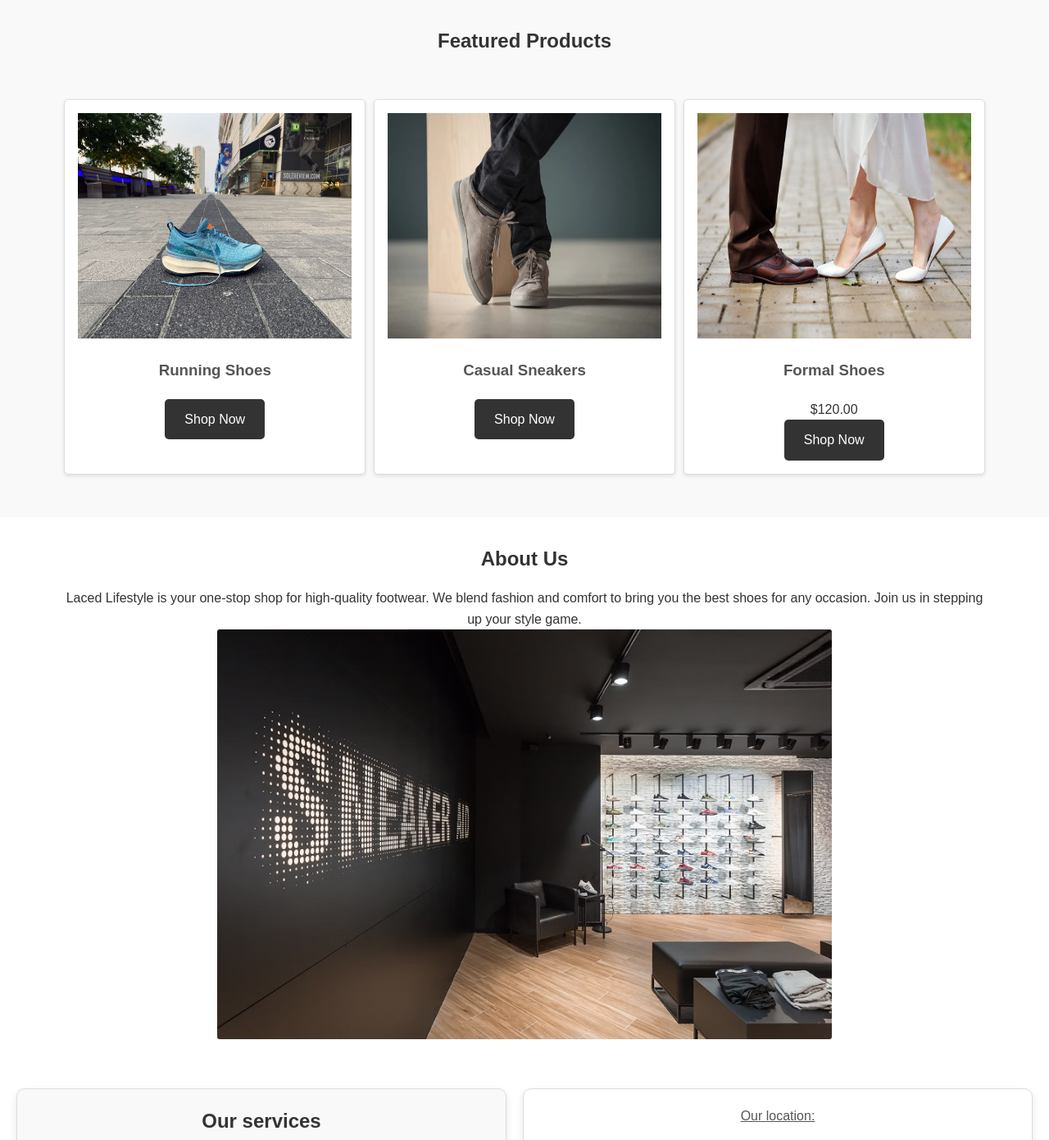
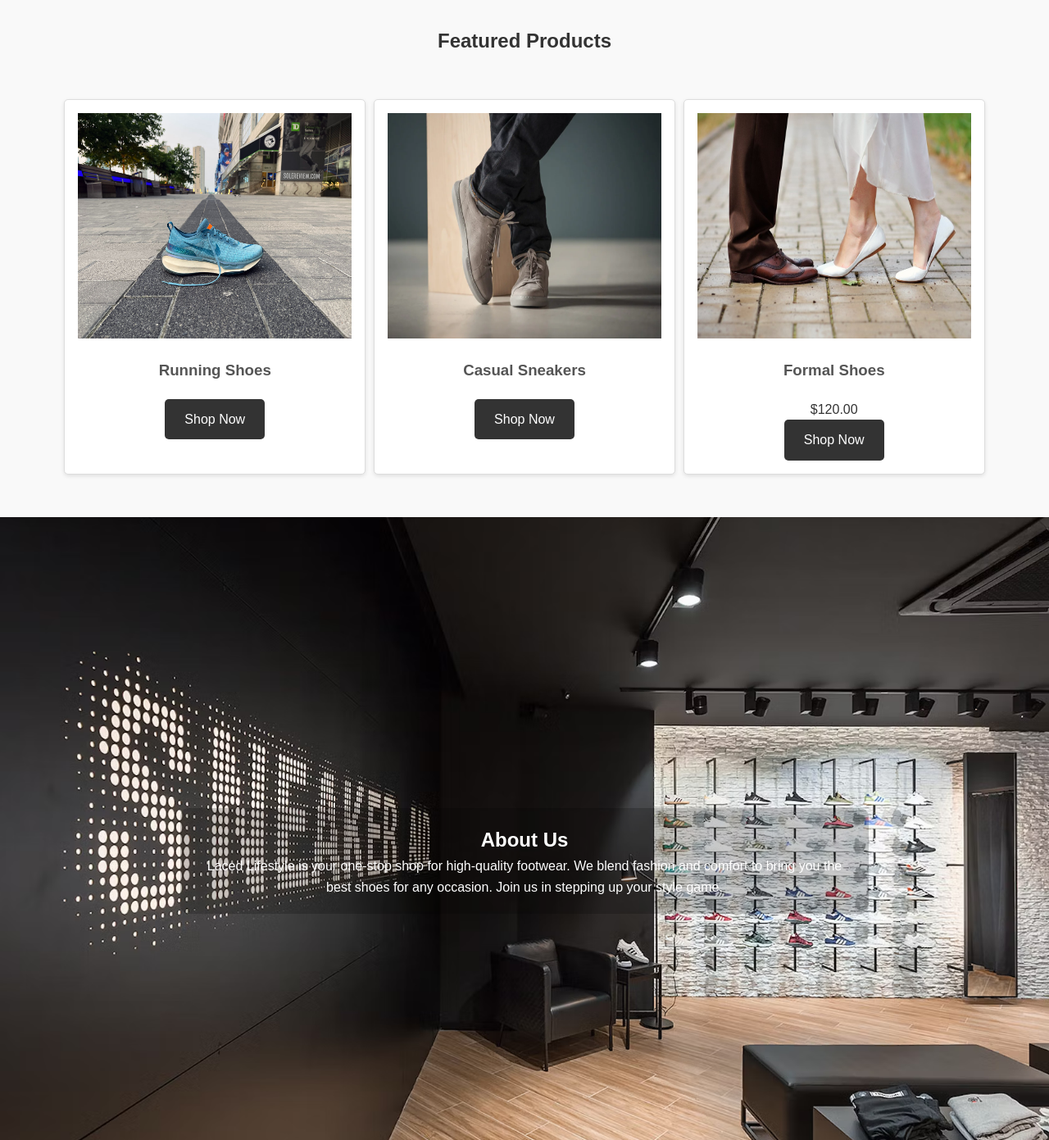
Before and after one commit to urangegaj/UEB24_Gr13, a PHP site: page / in a window 1280 px wide. Shown: the part 1057-2448 px from the top of the page at 82% size. Run offline with PHP 8.4, Linux system fonts and the light colour scheme.

Commit message:
home page about us modified

```diff
--- a/index.html
+++ b/index.html
@@ -118,17 +118,11 @@
     </section>
 
     <section id="about" class="about">
-        <div class="container">
+        <div class="about-container">
             <h2>About Us</h2>
             <p>Laced Lifestyle is your one-stop shop for high-quality footwear. We blend fashion and comfort to bring you the best shoes for any occasion. Join us in stepping up your style game.</p>
-            <img src="images/sneakeraid.avif" alt="our store" width="750" height="500" style="border:0; border-radius: 3px;">
-            <!-- <p><u>Our location:</u></p> -->
+
         </div>
-
-        <!-- <div class="map-container">
-            <iframe src="https://www.google.com/maps/embed?pb=!1m18!1m12!1m3!1d2935.341554922525!2d21.151942299999998!3d42.632918599999996!2m3!1f0!2f0!3f0!3m2!1i1024!2i768!4f13.1!3m3!1m2!1s0x13549ffe637b0dd7%3A0x4594c50f0099efc5!2sAlbi%20Mall!5e0!3m2!1sen!2s!4v1734215168091!5m2!1sen!2s"
-            width="500" height="250" style="border:0; border-radius: 10px;" allowfullscreen="" loading="lazy"></iframe>
-        </div> -->
     </section>
 
     <div class="container-wrapper">
--- a/style.css
+++ b/style.css
@@ -187,12 +187,28 @@ body::-webkit-scrollbar {
 }
 
 .about {
-    padding: 2rem 1rem;
-    background: #fff;
+    background-image: url('images/sneakeraid.avif');
+    background-size: cover;
+    background-position: center;
+    background-repeat: no-repeat;
+    display: flex;
+    justify-content: center;
+    align-items: center;
+    height: 100vh;
     text-align: center;
+    color: white;
+    padding: 20px;
 }
 
-.about h2 {
+.about-container {
+    max-width: 800px;
+    background: rgba(0, 0, 0, 0.2);
+    padding: 20px;
+    border-radius: 10px;
+}
+
+.about h2 p {
+    text-decoration: bold;
     margin-bottom: 1rem;
 }
 
```
